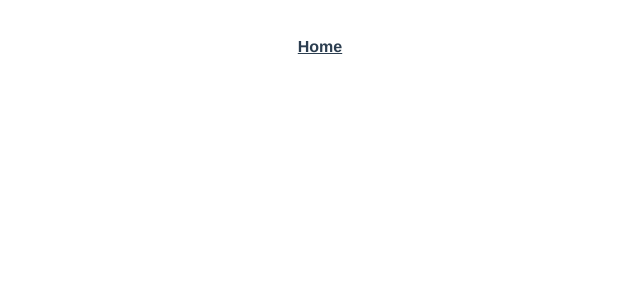
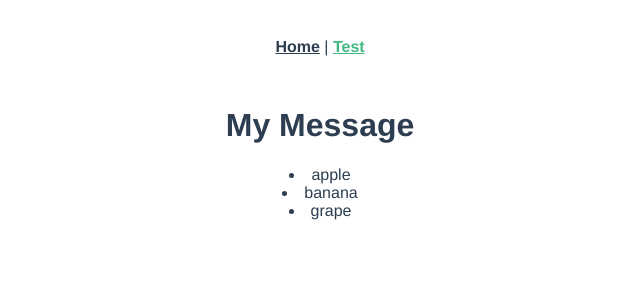
Before and after one commit to EDDI-WebAppAcademy/LectureNotes, a Vue app in the folder vue/frontend/: page /test in a window 1280 px wide. Shown: the top 300 px of the page, without its empty margins (320-960 px from the left). Built offline with nearby package versions, Linux system fonts and the light colour scheme.

Commit message:
vue 기본 설정 이후 기본기 I [24회차]

```diff
--- a/vue/frontend/src/App.vue
+++ b/vue/frontend/src/App.vue
@@ -1,7 +1,8 @@
 <template>
   <div id="app">
     <nav>
-      <router-link to="/">Home</router-link>
+      <router-link to="/">Home</router-link> |
+      <router-link to="/test">Test</router-link>
     </nav>
     <router-view/>
   </div>
--- a/vue/frontend/src/components/basics/Test.vue
+++ b/vue/frontend/src/components/basics/Test.vue
@@ -1,6 +1,9 @@
 <template>
   <div>
     <h1>{{ testMsg }}</h1>
+    <li v-for="(item, index) in lists" :key=index>
+      {{ item }}
+    </li>
   </div>
 </template>
 
@@ -11,6 +14,7 @@ export default {
   data() {
     return {
       testMsg: "My Message",
+      lists: ['apple', 'banana', 'grape']
     }
   }
 }
--- a/vue/frontend/src/router/index.js
+++ b/vue/frontend/src/router/index.js
@@ -1,6 +1,7 @@
 import Vue from 'vue'
 import VueRouter from 'vue-router'
 import HomeView from '../views/HomeView.vue'
+import Test from '@/components/basics/Test.vue'
 
 Vue.use(VueRouter)
 
@@ -9,6 +10,11 @@ const routes = [
     path: '/',
     name: 'home',
     component: HomeView
+  },
+  {
+    path: '/test',
+    name: 'test',
+    component: Test
   }
 ]
 
--- a/vue/frontend/src/views/HomeView.vue
+++ b/vue/frontend/src/views/HomeView.vue
@@ -1,17 +1,15 @@
 <template>
   <div class="home">
-    <Test/>
+    <p>Test</p>
   </div>
 </template>
 
 <script>
 // @ is an alias to /src
-import Test from "@/components/basics/Test";
 
 export default {
   name: 'HomeView',
   components: {
-    Test
   }
 }
 </script>
```
